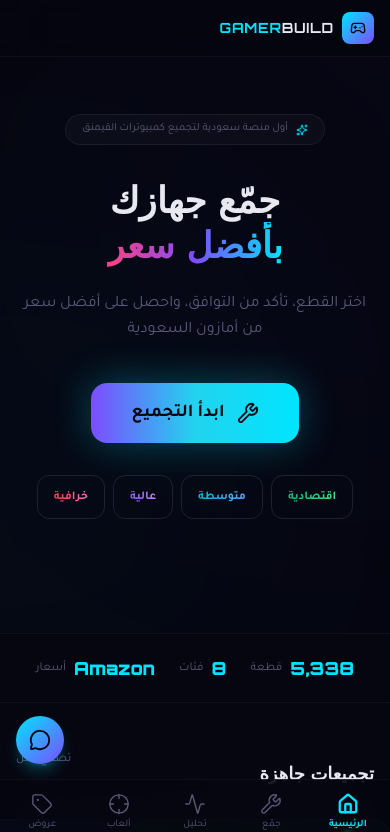
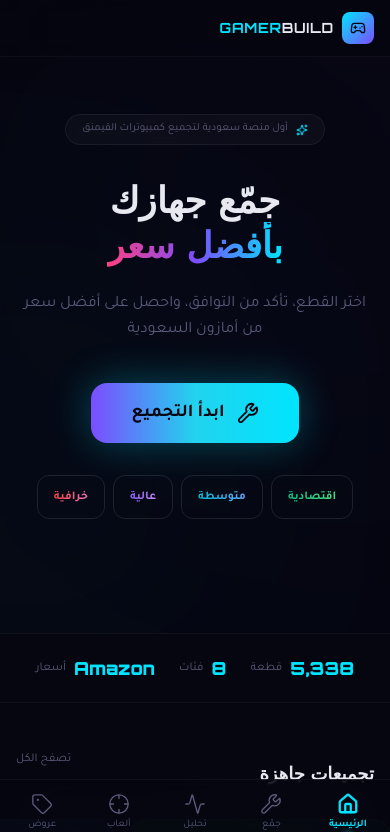
Before and after one commit to DepMsh/gamerbuild-frontend, a React (Vite) app: page / in a window 390 px wide. Shown: the top 832 px of the page. Built offline with nearby package versions, Linux system fonts and the light colour scheme.

Commit message:
Remove chat assistant - blocks price on mobile
Removed ChatAssistant import and rendering from App.jsx.
File kept in src/components/ChatAssistant.jsx for future use.

Co-Authored-By: Claude Opus 4.6 <noreply@anthropic.com>

```diff
--- a/src/App.jsx
+++ b/src/App.jsx
@@ -2,7 +2,6 @@ import { BrowserRouter, Routes, Route } from 'react-router-dom';
 import { BuildProvider } from './hooks/BuildContext';
 import Navbar from './components/Navbar';
 import Footer from './components/Footer';
-import ChatAssistant from './components/ChatAssistant';
 import HomePage from './pages/HomePage';
 import BuilderPage from './pages/BuilderPage';
 import ComponentsPage from './pages/ComponentsPage';
@@ -31,7 +30,6 @@ export default function App() {
             </Routes>
           </main>
           <Footer />
-          <ChatAssistant />
         </div>
       </BrowserRouter>
     </BuildProvider>
```
